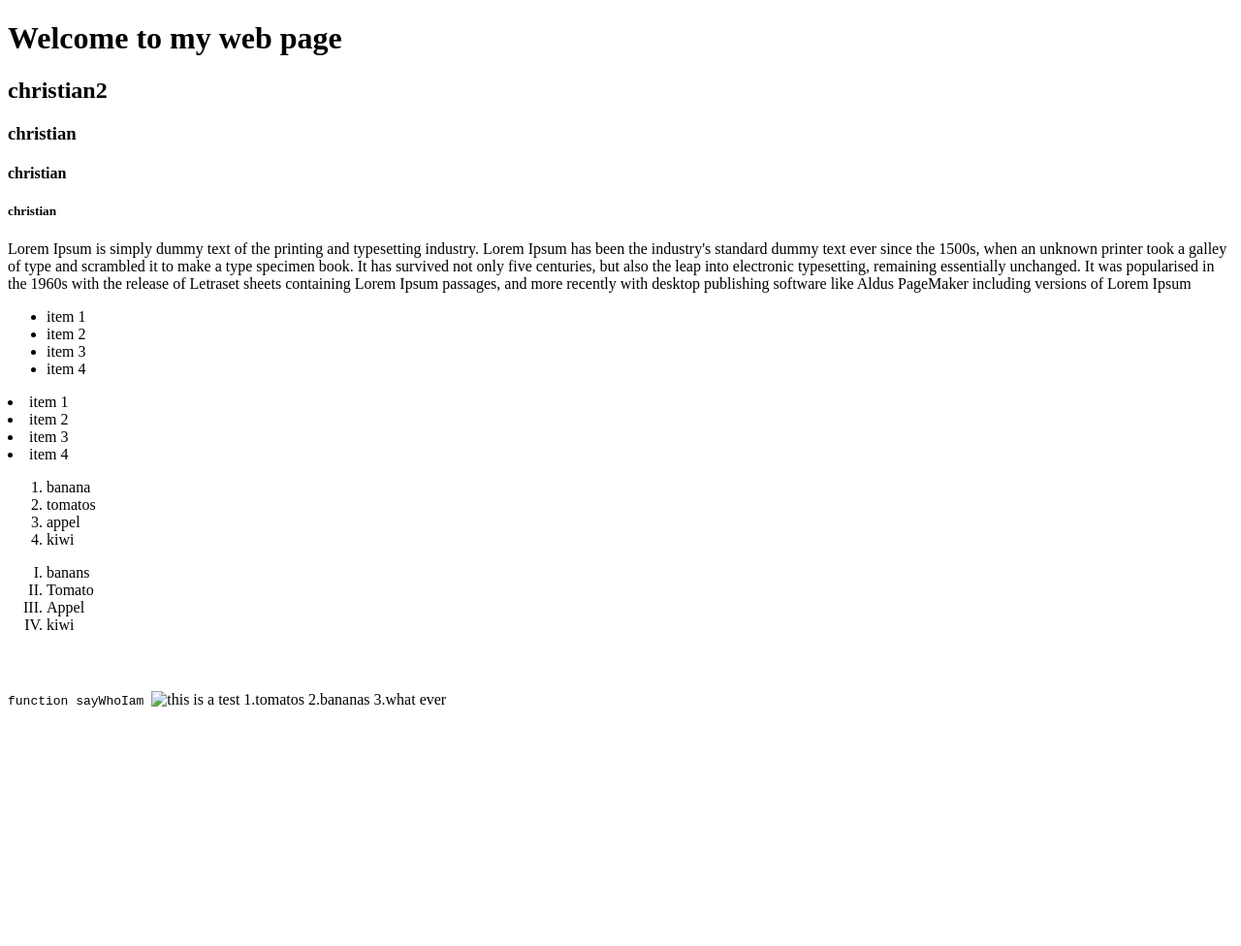
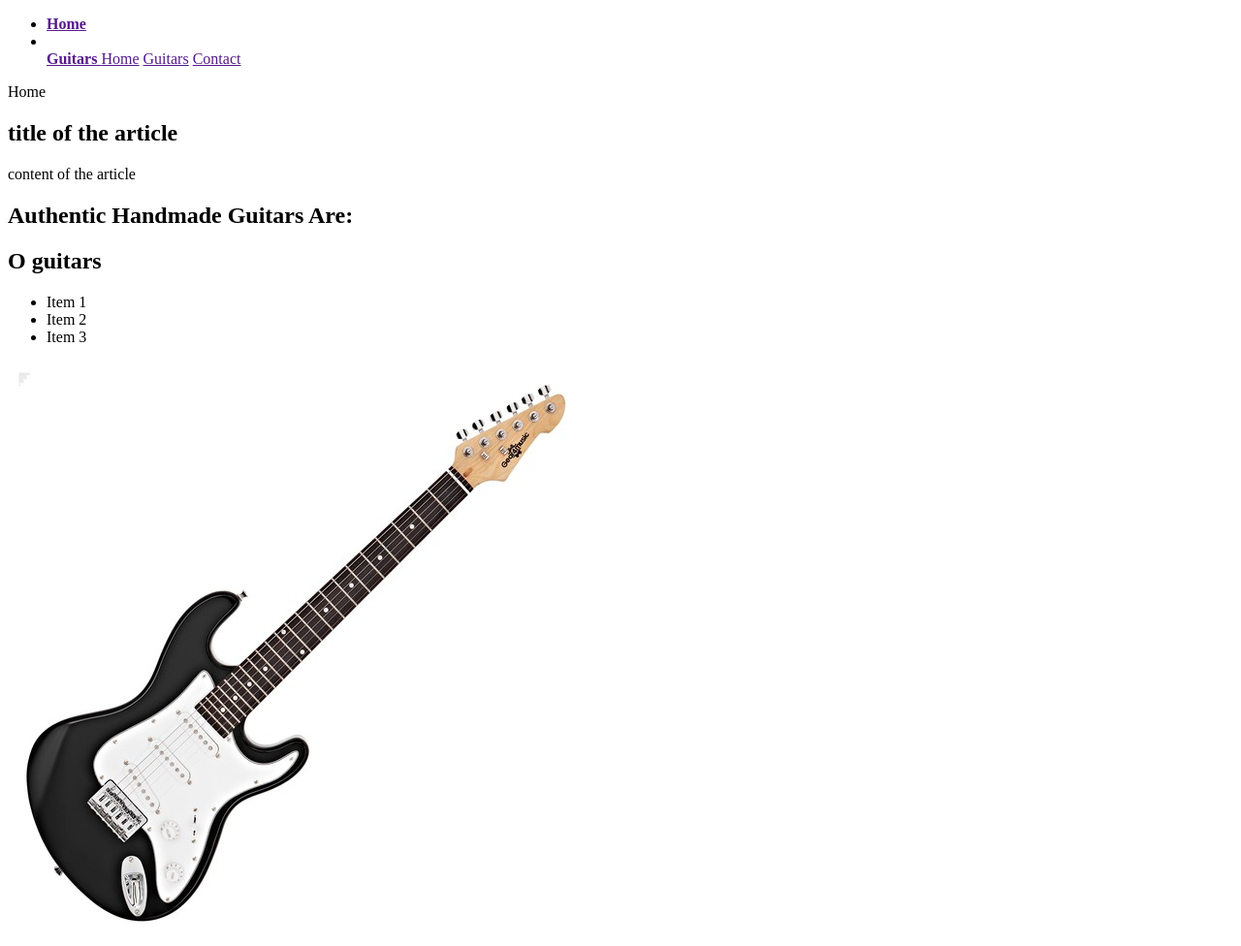
Before and after one commit to ChristianWestby/christian-kjetil, a plain HTML site: page index.html in a window 1280 px wide. Shown: the whole page at 97% size. Before the commit the page ends 800 px from the top, so only its background shows below. Drawn offline with Linux system fonts and the light colour scheme.

Commit message:
This is what I have done the last days.

```diff
--- a/index.html
+++ b/index.html
@@ -17,63 +17,99 @@
 
 </head>
 
-<body>
-    <h1>Welcome to my web page</h1>
-    <h2>christian2</h2>
-    <h3>christian</h3>
-    <h4>christian</h4>
-    <h5>christian</h5>
-    <p>Lorem Ipsum is simply dummy text of the printing and typesetting industry. Lorem Ipsum has been the industry's
-        standard dummy text ever since the 1500s, when an unknown printer took a galley of type and scrambled it to make
-        a type specimen book. It has survived not only five centuries, but also the leap into electronic typesetting,
-        remaining essentially unchanged. It was popularised in the 1960s with the release of Letraset sheets containing
-        Lorem Ipsum passages, and more recently with desktop publishing software like Aldus PageMaker including versions
-        of Lorem Ipsum
-    </p>
-    <ul>
-        <li>item 1</li>
-        <li>item 2</li>
-        <li>item 3</li>
-        <li>item 4</li>
-    </ul>
-        <li>item 1</li>
-        <li>item 2</li>
-        <li>item 3</li>
-        <li>item 4</li>
-    </ul>
-    <ol>
-        <li>banana</li>
-        <li>tomatos</li>
-        <li>appel</li>
-        <li>kiwi</li>
-    </ol>
+         <body>
+              <!---header contains the logo, navigation links--->
+    <header>
 
-    <ol type="I">
-        <li>banans</li>
-        <li>Tomato</li>
-        <li>Appel</li>
-        <li>kiwi</li>
-    </ol>
-    <pre>
+        <nav>
+            <a href=""Guitar Kings </a>
+            <ul>
+                <li>
+                    <a href="">
+                        <strong>
+                            Home
+                        </strong>
+                    </a>
+                </li>
+                <li>
+                </li>
 
-    </pre>
-    <code>
-        function sayWhoIam
-    </code>
+                    <a href="">
+                         <b>
+                             Guitars
+                         </b>Home</a>
+                    <a href="">Guitars</a>
+                    <a href="">Contact<a/>
+            </ul>
 
-        <img alt="this is a test" src="assets/images/Skjermbilde 2023-08-31 150229.png"/>
+
+                </a>Home</li>
+            </ul>
+
+        </nav>
+
+
+
+    <header/>
+
+    <main>
+        <article>
+            <h1>title of the article</h1>
+            <p>content of the article</p>
+            <!----article, images, paragraph and heading-->
+
+        </article>
+
+
+    <main/>
+
+        <section>
+            <h1>
+                Authentic Handmade Guitars Are:
+
+            </h1>
+
+            <h2>
+                O guitars
+            </h2>
+
+            <ul>
+                <li>
+                    Item 1
+                </li>
+                <li>
+                    Item 2
+                </li>
+                <li>
+                    Item 3
+                </li>
+            </ul>
+
+            <img src=""><img src="assets/images/guitar.jpg" height="600" width="600"/>
 
 
 
 
-</body>
-<!--comment skriv hva du vil av kommentarer
-kommentarer
-kommentarer
-kommentarer
--->
+    </main>
+
+
+
+
+
+
+
+
+
+
+
+
+
+
+
+
+
+
+
+  </body>
+
 </html>
-
-1.tomatos
-2.bananas
-3.what ever
```
Also changed, not shown: About Christian.html (added, +32 -0 lines), ChristianWestbyPortfolioWebsite.html (added, +103 -0 lines), Contact me.html (added, +47 -0 lines), Projects.html (added, +25 -0 lines), contact.html (added, +54 -0 lines), guitars.html (added, +40 -0 lines), assets/images/Images/Christian Sheriff.jpg (added), assets/images/guitar.jpg (added), 2 other files.
